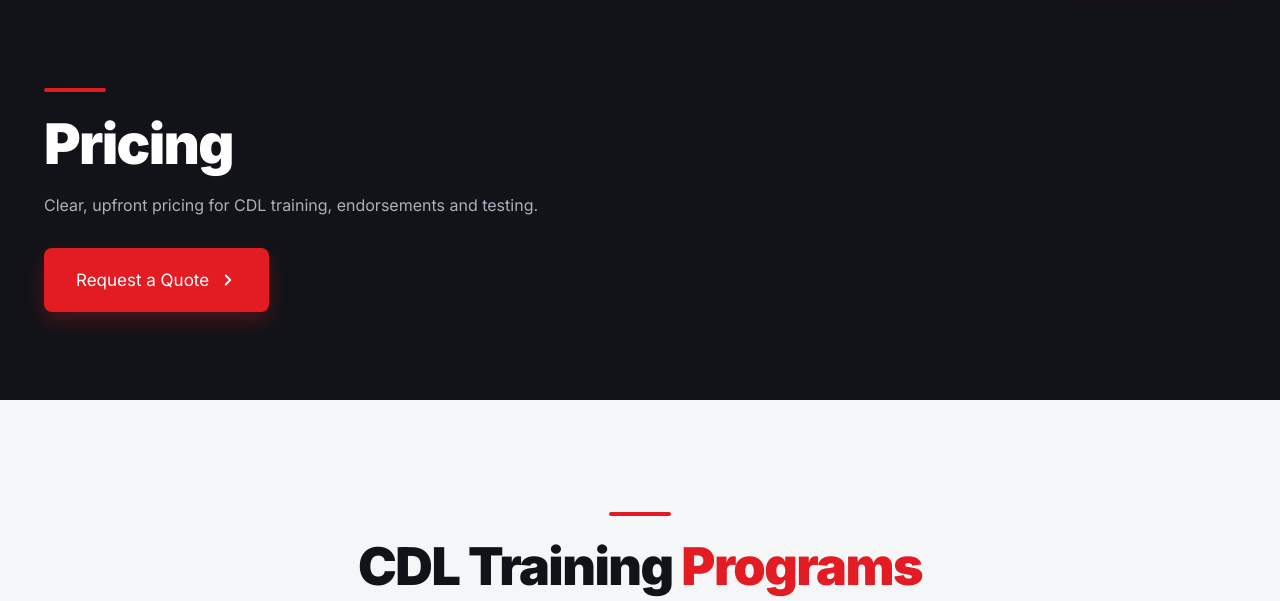
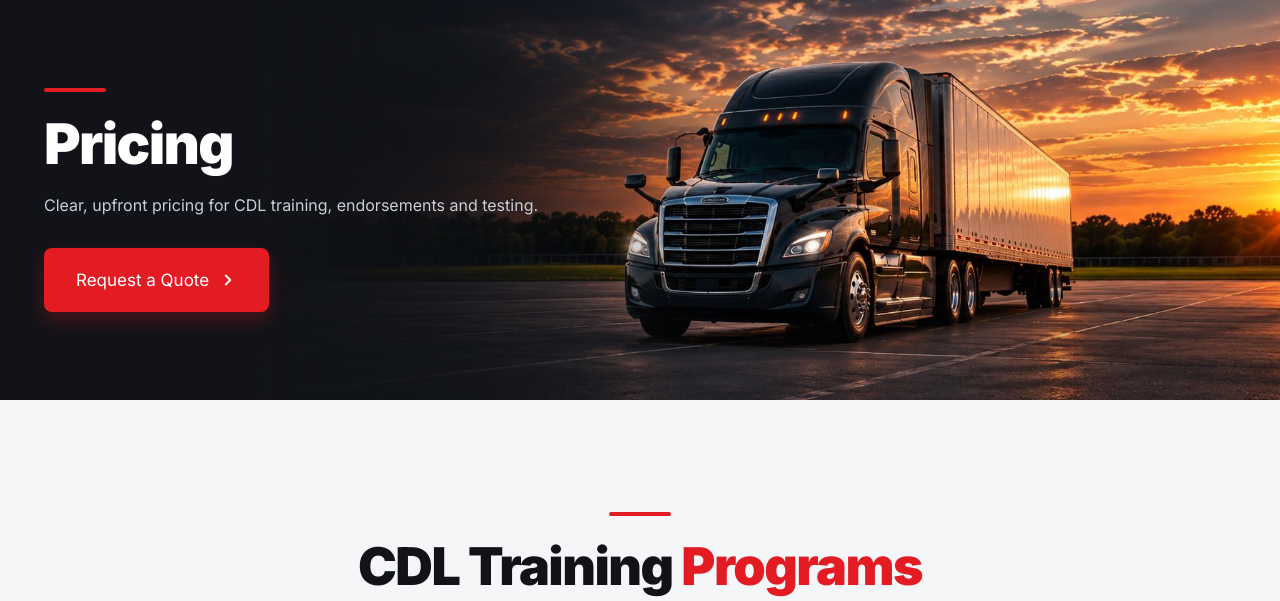
Before and after one commit to mandeepsingh/a1cdlschool, a PHP site: page /pricing.html in a window 1280 px wide. Shown: the part 134-735 px from the top of the page. Run offline with PHP 8.4, Linux system fonts and the light colour scheme.

Commit message:
Pricing heading with freightliner
Pricing heading with black freightliner

```diff
--- a/css/styles.css
+++ b/css/styles.css
@@ -1361,6 +1361,34 @@ ol {
   margin-top: 30px;
 }
 
+/* Photo variant: truck photo sized to the hero height and pinned right, blending into the dark background */
+.page-hero-photo {
+  position: relative;
+  overflow: hidden;
+}
+
+.page-hero-photo::before {
+  content: "";
+  position: absolute;
+  top: 0;
+  right: 0;
+  bottom: 0;
+  /* Start left of center so the truck sits beside the text, then run to the screen edge */
+  left: calc(50% - 400px);
+  background:
+    linear-gradient(90deg, var(--ink) 0%, rgba(17, 19, 24, .6) 22%, rgba(17, 19, 24, 0) 45%),
+    linear-gradient(0deg, rgba(17, 19, 24, .35) 0%, rgba(17, 19, 24, 0) 30%),
+    url("../assets/freightliner-sunset-hero.jpg") left center / cover no-repeat;
+}
+
+.page-hero-photo .container {
+  position: relative;
+}
+
+.page-hero-photo p {
+  color: #c9ced8;
+}
+
 .card-price {
   margin-top: 18px;
   color: var(--heading);
@@ -1785,6 +1813,13 @@ ol {
 }
 
 @media (max-width: 1024px) {
+
+  .page-hero-photo::before {
+    left: 0;
+    background:
+      linear-gradient(180deg, rgba(17, 19, 24, .55) 0%, rgba(17, 19, 24, .85) 100%),
+      url("../assets/freightliner-sunset-hero.jpg") 70% center / cover no-repeat;
+  }
   /* vertical Venn: fixed circles, text scales with the diagram's width */
   .venn {
     container-type: inline-size;
--- a/pricing.html
+++ b/pricing.html
@@ -120,7 +120,7 @@
     <!-- PLACEHOLDER CONTENT: all prices on this page are sample figures. Replace them with A1 CDL School's
          real pricing before launch, and keep them in sync with the program and testing pages. -->
 
-    <section class="page-hero">
+    <section class="page-hero page-hero-photo">
       <div class="container">
         <span class="rule"></span>
         <h1>Pricing</h1>
```
Also changed, not shown: assets/freightliner-sunset-hero.jpg (added), assets/freightliner-sunset-highway.png (added).
